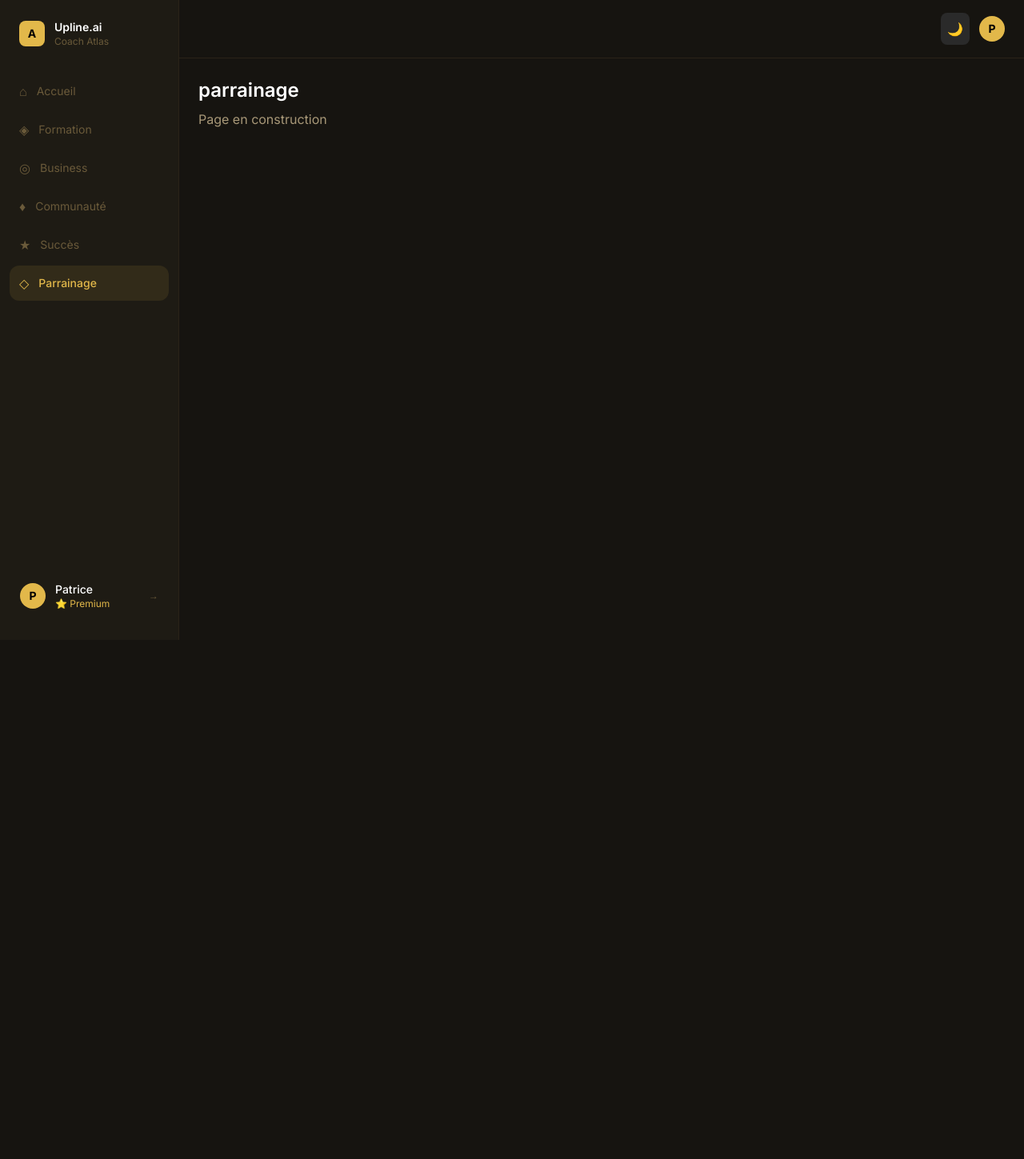
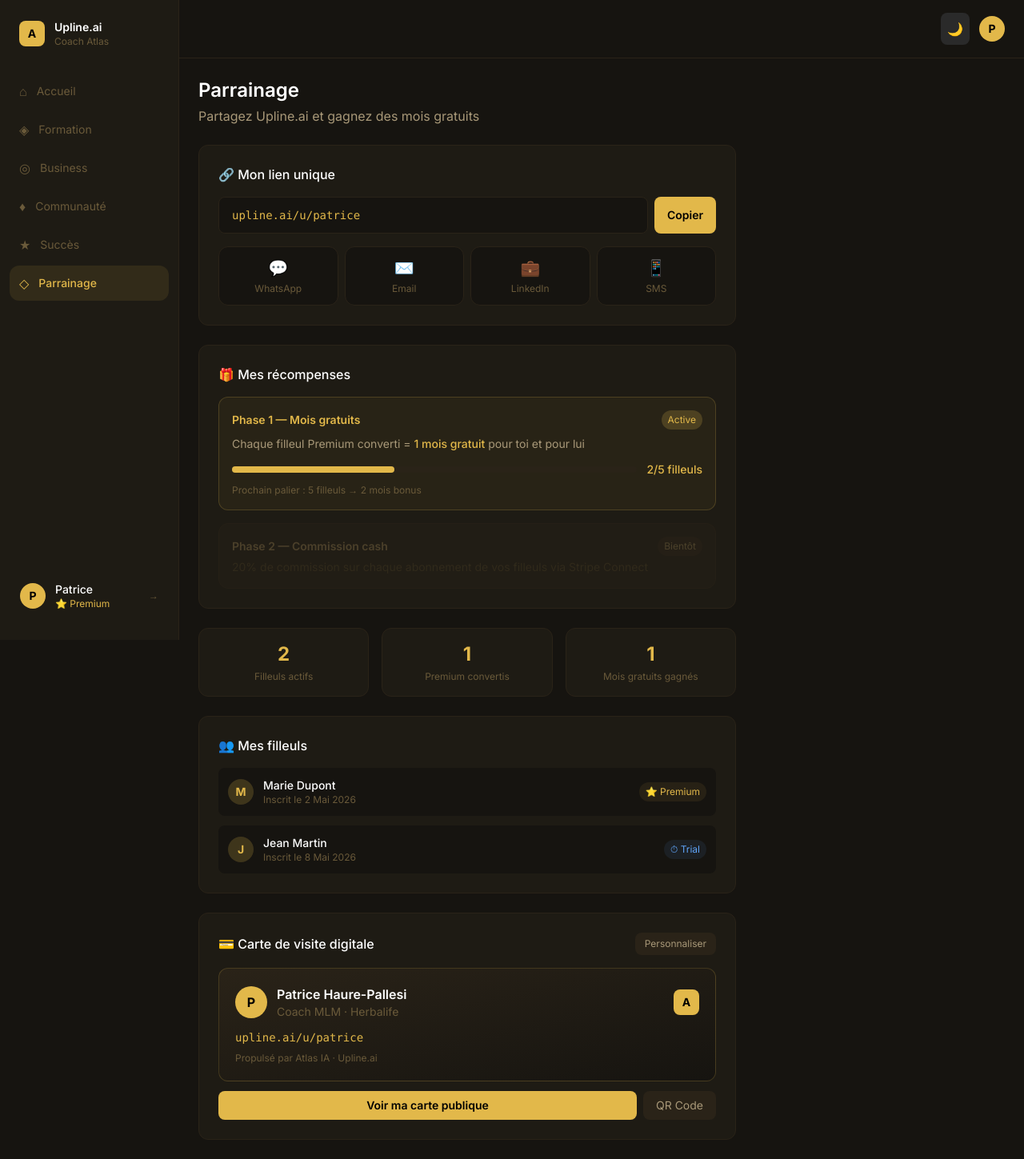
Before and after one commit to Biz4me/upline-dashboard, a Next.js app: page /parrainage in a window 1280 px wide. Shown: the whole page at 80% size. Before the commit the page ends 800 px from the top, so only its background shows below. Built offline with nearby package versions, Linux system fonts and the light colour scheme.

Commit message:
feat: page parrainage complete + lien + filleuls + carte digitale

```diff
--- a/src/app/(dashboard)/parrainage/page.tsx
+++ b/src/app/(dashboard)/parrainage/page.tsx
@@ -1,8 +1,174 @@
-export default function Page() {
+'use client'
+import { useState } from 'react'
+
+const filleuls = [
+  { nom: "Marie Dupont", date: "2 Mai 2026", statut: "premium", avatar: "M" },
+  { nom: "Jean Martin", date: "8 Mai 2026", statut: "trial", avatar: "J" },
+]
+
+const statutConfig: Record<string, { label: string; color: string; bg: string }> = {
+  premium: { label: "⭐ Premium", color: "#E2B84A", bg: "#E2B84A15" },
+  trial: { label: "⏱ Trial", color: "#60a5fa", bg: "#60a5fa15" },
+  gratuit: { label: "Free", color: "#A89878", bg: "#A8987815" },
+}
+
+export default function Parrainage() {
+  const [copie, setCopie] = useState(false)
+
+  const lienParrainage = "upline.ai/u/patrice"
+
+  const copierLien = () => {
+    navigator.clipboard.writeText("https://" + lienParrainage)
+    setCopie(true)
+    setTimeout(() => setCopie(false), 2000)
+  }
+
   return (
-    <div>
-      <h1 className="text-2xl font-semibold text-white mb-2">parrainage</h1>
-      <p className="text-[#A89878]">Page en construction</p>
+    <div className="space-y-6 max-w-2xl">
+
+      {/* Header */}
+      <div>
+        <h1 className="text-2xl font-semibold text-white">Parrainage</h1>
+        <p className="text-[#A89878] mt-1">Partagez Upline.ai et gagnez des mois gratuits</p>
+      </div>
+
+      {/* Lien unique */}
+      <div className="bg-[#1E1B14] border border-[#2A2318] rounded-xl p-6">
+        <h3 className="text-white font-medium mb-4">🔗 Mon lien unique</h3>
+        <div className="flex gap-2 mb-4">
+          <div className="flex-1 bg-[#161410] border border-[#2A2318] rounded-lg px-4 py-3 text-[#E2B84A] text-sm font-mono">
+            {lienParrainage}
+          </div>
+          <button
+            onClick={copierLien}
+            className="bg-[#E2B84A] hover:bg-[#ECC85E] text-black font-semibold px-4 py-3 rounded-lg transition-colors text-sm flex-shrink-0"
+          >
+            {copie ? "✓ Copié !" : "Copier"}
+          </button>
+        </div>
+
+        {/* Boutons partage */}
+        <div className="grid grid-cols-4 gap-2">
+          <button className="flex flex-col items-center gap-1 p-3 bg-[#161410] hover:bg-[#25D366]/10 border border-[#2A2318] hover:border-[#25D366]/30 rounded-xl transition-all">
+            <span className="text-xl">💬</span>
+            <span className="text-[#6A5A3A] text-xs">WhatsApp</span>
+          </button>
+          <button className="flex flex-col items-center gap-1 p-3 bg-[#161410] hover:bg-[#60a5fa]/10 border border-[#2A2318] hover:border-[#60a5fa]/30 rounded-xl transition-all">
+            <span className="text-xl">✉️</span>
+            <span className="text-[#6A5A3A] text-xs">Email</span>
+          </button>
+          <button className="flex flex-col items-center gap-1 p-3 bg-[#161410] hover:bg-[#0077b5]/10 border border-[#2A2318] hover:border-[#0077b5]/30 rounded-xl transition-all">
+            <span className="text-xl">💼</span>
+            <span className="text-[#6A5A3A] text-xs">LinkedIn</span>
+          </button>
+          <button className="flex flex-col items-center gap-1 p-3 bg-[#161410] hover:bg-[#E2B84A]/10 border border-[#2A2318] hover:border-[#E2B84A]/30 rounded-xl transition-all">
+            <span className="text-xl">📱</span>
+            <span className="text-[#6A5A3A] text-xs">SMS</span>
+          </button>
+        </div>
+      </div>
+
+      {/* Récompenses */}
+      <div className="bg-[#1E1B14] border border-[#2A2318] rounded-xl p-6">
+        <h3 className="text-white font-medium mb-4">🎁 Mes récompenses</h3>
+
+        {/* Phase 1 active */}
+        <div className="p-4 bg-[#E2B84A]/5 border border-[#E2B84A]/20 rounded-xl mb-4">
+          <div className="flex items-center justify-between mb-2">
+            <div className="text-[#E2B84A] font-semibold text-sm">Phase 1 — Mois gratuits</div>
+            <span className="text-xs bg-[#E2B84A]/20 text-[#E2B84A] px-2 py-1 rounded-full">Active</span>
+          </div>
+          <p className="text-[#A89878] text-sm mb-3">
+            Chaque filleul Premium converti = <span className="text-[#E2B84A] font-medium">1 mois gratuit</span> pour toi et pour lui
+          </p>
+          <div className="flex items-center gap-3">
+            <div className="flex-1 bg-[#2A2318] rounded-full h-2">
+              <div className="bg-[#E2B84A] h-2 rounded-full" style={{width: '40%'}}></div>
+            </div>
+            <span className="text-[#E2B84A] text-sm font-medium flex-shrink-0">2/5 filleuls</span>
+          </div>
+          <p className="text-[#6A5A3A] text-xs mt-2">Prochain palier : 5 filleuls → 2 mois bonus</p>
+        </div>
+
+        {/* Phase 2 teaser */}
+        <div className="p-4 bg-[#2A2318]/50 border border-[#2A2318] rounded-xl opacity-60">
+          <div className="flex items-center justify-between mb-1">
+            <div className="text-[#6A5A3A] font-semibold text-sm">Phase 2 — Commission cash</div>
+            <span className="text-xs bg-[#2A2318] text-[#6A5A3A] px-2 py-1 rounded-full">Bientôt</span>
+          </div>
+          <p className="text-[#3d3420] text-sm">20% de commission sur chaque abonnement de vos filleuls via Stripe Connect</p>
+        </div>
+      </div>
+
+      {/* Stats */}
+      <div className="grid grid-cols-3 gap-4">
+        <div className="bg-[#1E1B14] border border-[#2A2318] rounded-xl p-4 text-center">
+          <div className="text-[#E2B84A] font-bold text-2xl">2</div>
+          <div className="text-[#6A5A3A] text-xs mt-1">Filleuls actifs</div>
+        </div>
+        <div className="bg-[#1E1B14] border border-[#2A2318] rounded-xl p-4 text-center">
+          <div className="text-[#E2B84A] font-bold text-2xl">1</div>
+          <div className="text-[#6A5A3A] text-xs mt-1">Premium convertis</div>
+        </div>
+        <div className="bg-[#1E1B14] border border-[#2A2318] rounded-xl p-4 text-center">
+          <div className="text-[#E2B84A] font-bold text-2xl">1</div>
+          <div className="text-[#6A5A3A] text-xs mt-1">Mois gratuits gagnés</div>
+        </div>
+      </div>
+
+      {/* Mes filleuls */}
+      <div className="bg-[#1E1B14] border border-[#2A2318] rounded-xl p-6">
+        <h3 className="text-white font-medium mb-4">👥 Mes filleuls</h3>
+        <div className="space-y-3">
+          {filleuls.map((f, i) => (
+            <div key={i} className="flex items-center gap-3 p-3 bg-[#161410] rounded-lg">
+              <div className="w-8 h-8 rounded-full bg-[#E2B84A]/20 flex items-center justify-center text-[#E2B84A] font-bold text-sm flex-shrink-0">
+                {f.avatar}
+              </div>
+              <div className="flex-1">
+                <div className="text-white text-sm font-medium">{f.nom}</div>
+                <div className="text-[#6A5A3A] text-xs">Inscrit le {f.date}</div>
+              </div>
+              <span className={`text-xs px-2 py-1 rounded-full`}
+                style={{ color: statutConfig[f.statut].color, background: statutConfig[f.statut].bg }}>
+                {statutConfig[f.statut].label}
+              </span>
+            </div>
+          ))}
+        </div>
+      </div>
+
+      {/* Carte de visite digitale */}
+      <div className="bg-[#1E1B14] border border-[#2A2318] rounded-xl p-6">
+        <div className="flex items-center justify-between mb-4">
+          <h3 className="text-white font-medium">💳 Carte de visite digitale</h3>
+          <button className="text-xs bg-[#2A2318] hover:bg-[#3d3420] text-[#A89878] px-3 py-1.5 rounded-lg transition-colors">
+            Personnaliser
+          </button>
+        </div>
+        {/* Aperçu carte */}
+        <div className="bg-gradient-to-br from-[#2A2318] to-[#161410] border border-[#E2B84A]/20 rounded-xl p-5">
+          <div className="flex items-center gap-3 mb-3">
+            <div className="w-10 h-10 rounded-full bg-[#E2B84A] flex items-center justify-center text-black font-bold">P</div>
+            <div>
+              <div className="text-white font-semibold">Patrice Haure-Pallesi</div>
+              <div className="text-[#6A5A3A] text-sm">Coach MLM · Herbalife</div>
+            </div>
+            <div className="ml-auto w-8 h-8 bg-[#E2B84A] rounded-lg flex items-center justify-center text-black font-bold text-sm">A</div>
+          </div>
+          <div className="text-[#E2B84A] text-sm font-mono">upline.ai/u/patrice</div>
+          <p className="text-[#6A5A3A] text-xs mt-2">Propulsé par Atlas IA · Upline.ai</p>
+        </div>
+        <div className="flex gap-2 mt-3">
+          <button className="flex-1 text-sm bg-[#E2B84A] hover:bg-[#ECC85E] text-black font-semibold py-2 rounded-lg transition-colors">
+            Voir ma carte publique
+          </button>
+          <button className="text-sm bg-[#2A2318] hover:bg-[#3d3420] text-[#A89878] px-4 py-2 rounded-lg transition-colors">
+            QR Code
+          </button>
+        </div>
+      </div>
+
     </div>
   )
 }
```
